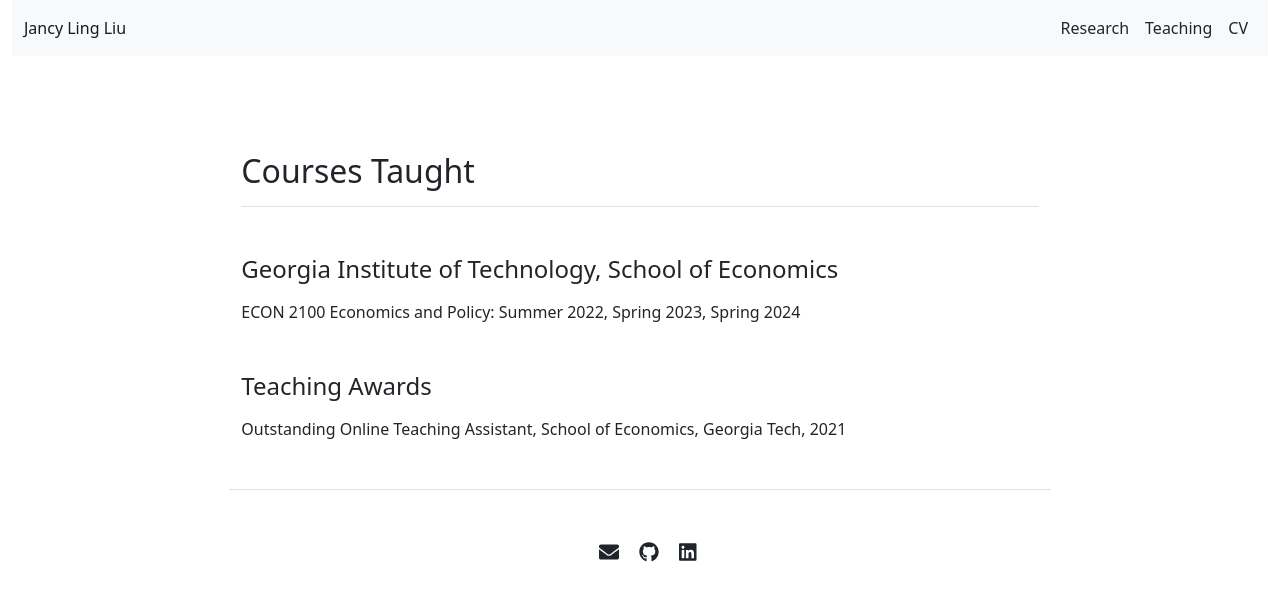
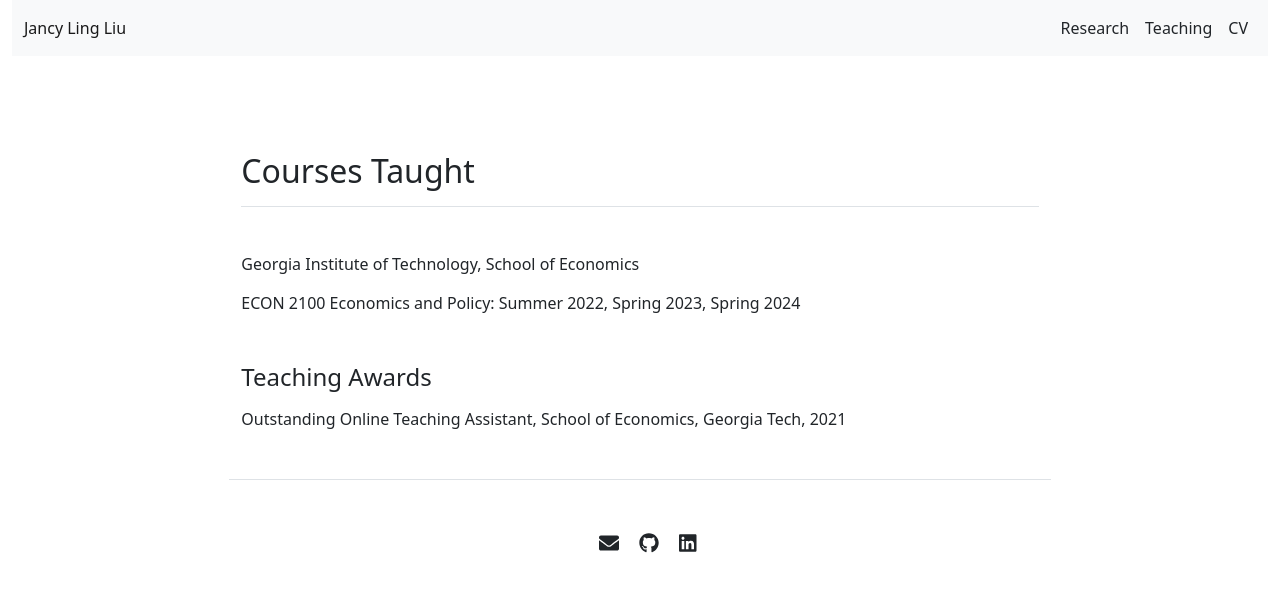
Before and after one commit to Jancyll/Jancyll.github.io, a Jekyll site: the page built from teaching.md, in a window 1280 px wide. Shown: the top 601 px of the page. Built offline with Jekyll 4.4.1, drawn with Linux system fonts in a browser that asks for light colours.

Commit message:
Update teaching.html

```diff
--- a/_layouts/teaching.html
+++ b/_layouts/teaching.html
@@ -9,7 +9,7 @@ layout: default
     <h2 class=" border-bottom pb-3 mb-5">Courses Taught</h2>
 
   <div class="mb-5">
-    <h4 class=" mb-3">Georgia Institute of Technology, School of Economics</h4>
+    <h6 class=" mb-3">Georgia Institute of Technology, School of Economics</h6>
     {% for course in site.data.courses.instructor %}
       <div class="mb-3">
         <a> {{ course.name }}</a>: {{ course.term }}
```
